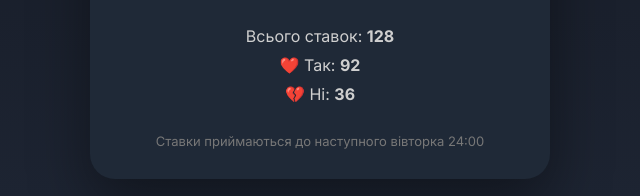
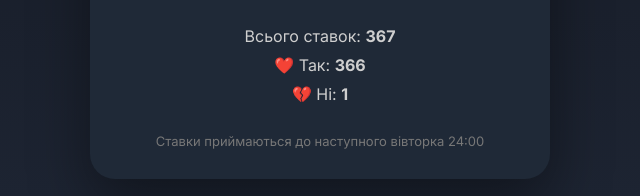
Before and after one commit to D1ms0n/little-chicken, a plain HTML site: page index.html in a window 1280 px wide. Shown: the part 629-825 px from the top of the page, 320-960 px from the left. Drawn offline with Linux system fonts and the light colour scheme.

Commit message:
Update betting statistics in index.html

```diff
--- a/index.html
+++ b/index.html
@@ -197,11 +197,11 @@ button:hover{
 </button>
 
 <div class="stats">
-Всього ставок: <b id="total">128</b><br>
+Всього ставок: <b id="total">367</b><br>
 
-❤️ Так: <b id="yesVotes">92</b><br>
+❤️ Так: <b id="yesVotes">366</b><br>
 
-💔 Ні: <b id="noVotes">36</b>
+💔 Ні: <b id="noVotes">1</b>
 </div>
 
 <div class="footer">
```
